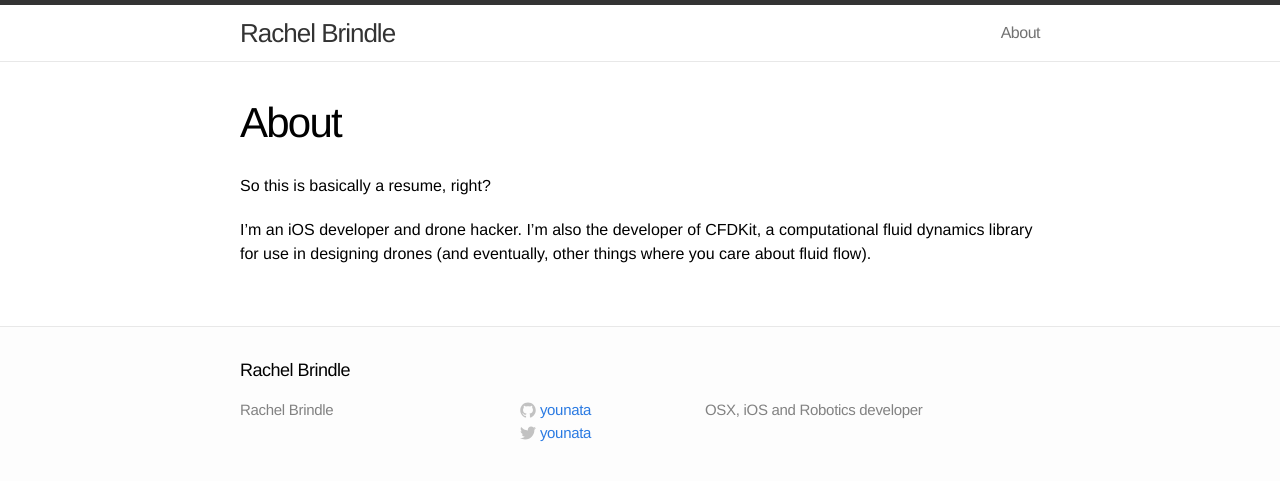
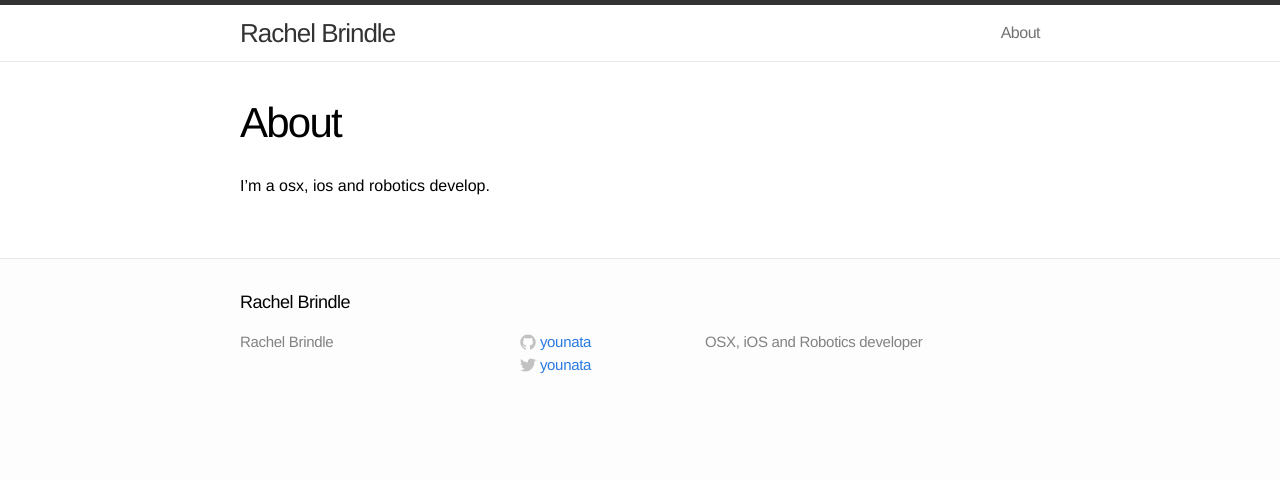
Before and after one commit to younata/younata.github.io, a Jekyll site: the page built from about.md, in a window 1280 px wide. Shown: the top 481 px of the page. Built offline with Jekyll 4.4.1, drawn with Linux system fonts in a browser that asks for light colours; Markdown is read by kramdown in place of the engine named in the settings.

Commit message:
Update about.md

```diff
--- a/about.md
+++ b/about.md
@@ -4,6 +4,4 @@ title: About
 permalink: /about/
 ---
 
-So this is basically a resume, right?
-
-I'm an iOS developer and drone hacker. I'm also the developer of CFDKit, a computational fluid dynamics library for use in designing drones (and eventually, other things where you care about fluid flow).
+I'm a osx, ios and robotics develop.
```
